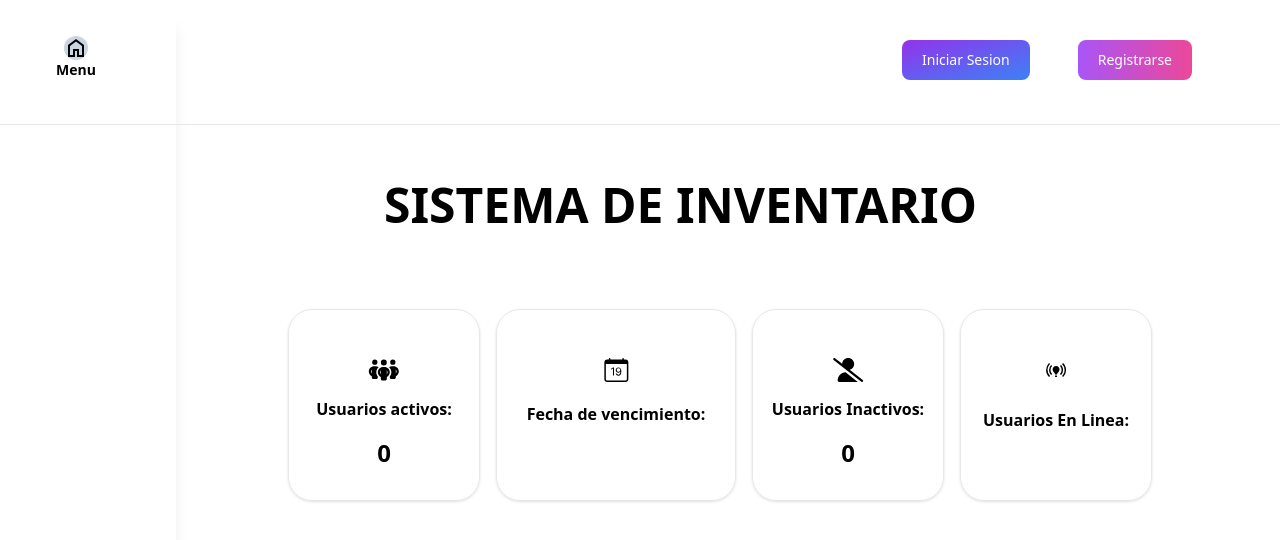
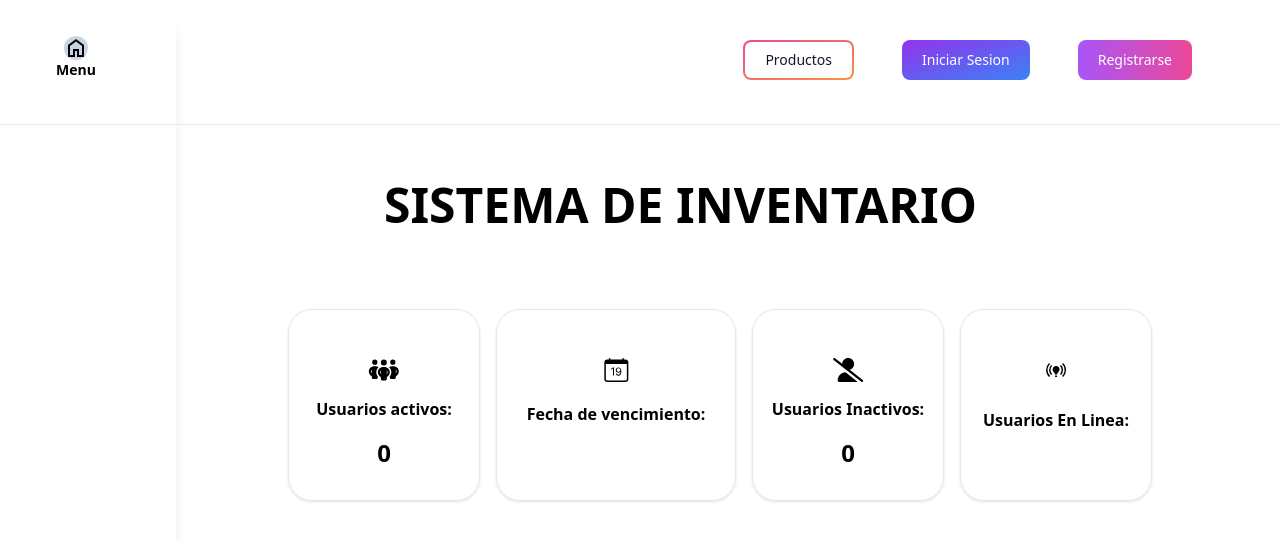
Before and after one commit to Ramirez-05/-App-SuperMarket, a React (Create React App) app in the folder Front - React/: page / in a window 1280 px wide. Shown: the top 540 px of the page. Built offline with nearby package versions, Linux system fonts and the light colour scheme; no server answers.

Commit message:
Enlace de lista de productos

```diff
--- a/Front - React/src/App.js
+++ b/Front - React/src/App.js
@@ -5,6 +5,7 @@
 import NotFound from './components/NotFound';
 import Homepage from './components/Homepage/Homepage';
 import SideNavbar from './components/Dashboard/SideNavbar';
+import ProductsDashboard from './components/Dashboard/Products';
 
 export default function App() {
   return (
@@ -15,6 +16,8 @@
         <Route exact path='/' element={<SideNavbar/>} />
         <Route path="*" element={<NotFound />} />
         <Route path="/homepage" element={<Homepage />} />
+        <Route path="/productosdashboard" elemement={<ProductsDashboard />} />
+
       </Routes>
     </Router>
   );
--- /dev/null
+++ b/Front - React/src/components/Dashboard/Products.js
@@ -0,0 +1,7 @@
+import React from 'react'
+
+export default function ProductosDashboard() {
+  return (
+    <div>ProductosDashboard</div>
+  )
+}
--- a/Front - React/src/components/Dashboard/UpperNavbar.js
+++ b/Front - React/src/components/Dashboard/UpperNavbar.js
@@ -1,6 +1,6 @@
 import React from "react";
 import { Link } from "react-router-dom";
-import ContainerstatisticsMain from "./Containerstatistics/Containerstatistics"
+import ContainerstatisticsMain from "./Containerstatistics/Containerstatistics";
 
 /*Esta funcion se encarga del Navbar superior el cual tiene dos botones que redirigen
  al login y al crear cuenta*/
@@ -9,18 +9,38 @@
     <div className="bg-white w-full">
       {/* Navbar login-registrarse */}
       <div className="flex justify-end mt-10 font-bold mr-20">
-
-                <Link className="mr-3 md:mr-10 font-bold" to='/login'>
-                <button type="button" class="text-white bg-gradient-to-br from-purple-600 to-blue-500 hover:bg-gradient-to-bl focus:ring-4 focus:outline-none
-                 focus:ring-blue-300 dark:focus:ring-blue-800 font-medium rounded-lg text-sm px-5 py-2.5 text-center me-2 mb-2">Iniciar Sesion</button>
+      <Link to="/productosdashboard">
+        <button class=" relative inline-flex items-center justify-center p-0.5 mb-2 me-2 overflow-hidden text-sm font-medium
+         text-gray-900 rounded-lg group bg-gradient-to-br from-pink-500 to-orange-400 group-hover:from-pink-500
+         group-hover:to-orange-400 hover:text-white dark:text-black+ focus:ring-4 focus:outline-none focus:ring-pink-200
+          dark:focus:ring-pink-800 mr-12">
+            <span class="relative px-5 py-2 transition-all ease-in duration-75 bg-white dark:bg-white rounded-md group-hover:bg-opacity-0">
+            Productos
+            </span>
+        </button>
          </Link>
 
-                <Link to='/createaccount'>
-                <button type="button" class="text-white bg-gradient-to-r from-purple-500 to-pink-500 hover:bg-gradient-to-l focus:ring-4 focus:outline-none
-                 focus:ring-purple-200 dark:focus:ring-purple-800 font-medium rounded-lg text-sm px-5 py-2.5 text-center me-2 mb-2">Registrarse</button>
+        <Link className="mr-3 md:mr-10 font-bold" to="/login">
+          <button
+            type="button"
+            className="text-white bg-gradient-to-br from-purple-600 to-blue-500 hover:bg-gradient-to-bl focus:ring-4 focus:outline-none
+                 focus:ring-blue-300 dark:focus:ring-blue-800 font-medium rounded-lg text-sm px-5 py-2.5 text-center me-2 mb-2"
+          >
+            Iniciar Sesion
+          </button>
+        </Link>
+
+        <Link to="/createaccount">
+          <button
+            type="button"
+            className="text-white bg-gradient-to-r from-purple-500 to-pink-500 hover:bg-gradient-to-l focus:ring-4 focus:outline-none
+                 focus:ring-purple-200 dark:focus:ring-purple-800 font-medium rounded-lg text-sm px-5 py-2.5 text-center me-2 mb-2"
+          >
+            Registrarse
+          </button>
         </Link>
       </div>
-            <hr className="shadow-lg mt-9 relative"/>
+      <hr className="shadow-lg mt-9 relative" />
       <div className="ml-44 md:ml-20 grid md:justify-center justify-center mt-14 w-full">
         <div>
           <h1 className="ml-24 text-2xl md:text-5xl font-black text-black">
@@ -29,7 +49,7 @@
         </div>
 
         <div className="mt-20 bg-white h-auto w-full">
-                    <ContainerstatisticsMain/>
+          <ContainerstatisticsMain />
         </div>
       </div>
     </div>
```
Also changed, not shown: Front - React/src/components/Dashboard/SideNavbar.js (+18 -12 lines). Lines whose indentation alone changed are shown as unchanged.
